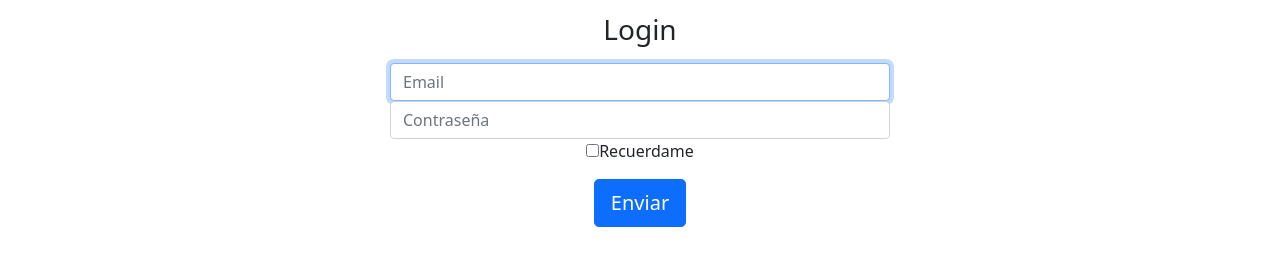
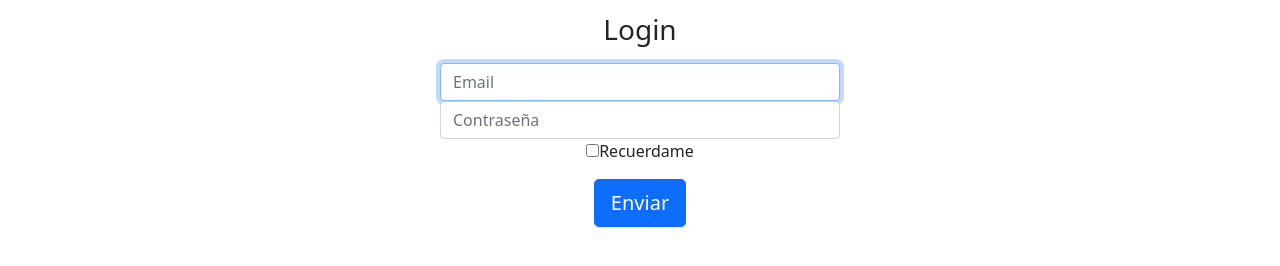
Before and after one commit to Millan214/Merch3D, a plain HTML site: page Login y Registro/login.html in a window 1280 px wide. Shown: the part 178-444 px from the top of the page. Drawn offline with Linux system fonts and the light colour scheme.

Commit message:
login y registro terminado

```diff
--- a/Login y Registro/login.html
+++ b/Login y Registro/login.html
@@ -37,11 +37,11 @@
   </div>
   <!--CUERPO-->
   <div class="text-center">
-    <form action="#" method="get" style="max-width: 500px; margin:auto;">
+    <form action="#" method="get" style="max-width: 400px; margin:auto;">
       <img src="./img/tierra.svg" alt="logo tierra" height="72" class="mt-4 mb-3">
       <h1 class="mb-3 h3">Login</h1>
-      <input type="email" id="emailInputId" class="form-control" placeholder="Email" required autofocus>
-      <input type="password" id="pwInputId" class="form-control" placeholder="Contraseña" required>
+      <span for="emailId" class="visually-hidden">Email</span><input type="email" id="emailInputId" class="form-control" placeholder="Email" required autofocus>
+      <span for="pwId" class="visually-hidden">Contraseña</span><input type="password" id="pwInputId" class="form-control" placeholder="Contraseña" required>
       <label for="recuerdameID"><input type="checkbox" value="recuerdame">Recuerdame</label>
       <div class="mt-3">
         <button class="btn btn-lg btn-primary">Enviar</button>
```
Also changed, not shown: Login y Registro/registro.html (+7 -6 lines).
